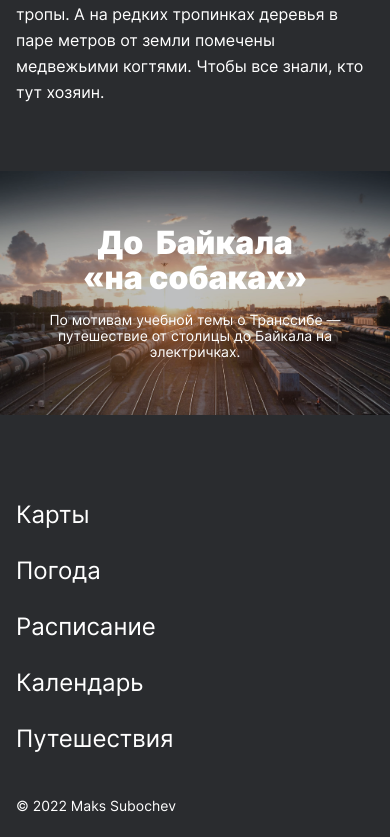
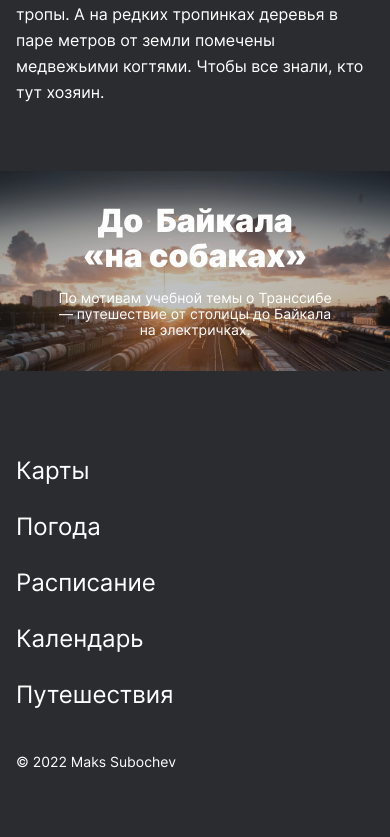
Before and after one commit to goplomah/russian-travel, a plain HTML site: page index.html in a window 390 px wide. Shown: the part 9790-10627 px from the top of the page. After the commit the page ends 10583 px from the top, so only its background shows below. Drawn offline with Linux system fonts and the light colour scheme.

Commit message:
cover fix

```diff
--- a/blocks/cover/__link/cover__link.css
+++ b/blocks/cover/__link/cover__link.css
@@ -1,19 +1,19 @@
 .cover__link {
   position: relative;
-  display: block;
-  /* display: flex; */
-  /* flex-direction: column;
+  /* display: block; */
+  display: flex;
+  flex-direction: column;
   align-items: center;
-  justify-content: center; */
+  justify-content: center;
   width: 100%;
-  /* min-height: 740px; */
+  min-height: 740px;
   color: #fff;
   text-decoration: none;
-  height: 0;
-  padding-top: calc(740/1184*100%);
+  /* height: 0;
+  padding-top: calc(740/1184*100%); */
 }
 
-/* @media screen and (max-width: 1024px) {
+@media screen and (max-width: 1024px) {
   .cover__link {
       min-height: 640px;
   }
@@ -25,11 +25,11 @@
   }
 }
 
-@media screen and (max-width: 425px) {
+@media screen and (max-width: 450px) {
   .cover__link {
       min-height: 200px;
   }
-} */
+}
 
 .cover__link::before {
   position: absolute;
--- a/blocks/cover/__wrapper-text/cover__wrapper-text.css
+++ b/blocks/cover/__wrapper-text/cover__wrapper-text.css
@@ -1,6 +1,6 @@
 .cover__wrapper-text {
-  /* position: relative;  */
-  display: flex;
+  position: relative;
+  /* display: flex;
   flex-direction: column;
   position: absolute;
   top: 0;
@@ -8,5 +8,11 @@
   right: 0;
   bottom: 0;
   justify-content: center;
-  align-items: center;
+  align-items: center; */
 }
+
+@media screen and (max-width: 540px) {
+  .cover__wrapper-text {
+    max-width: 288px;
+  }
+}
```
